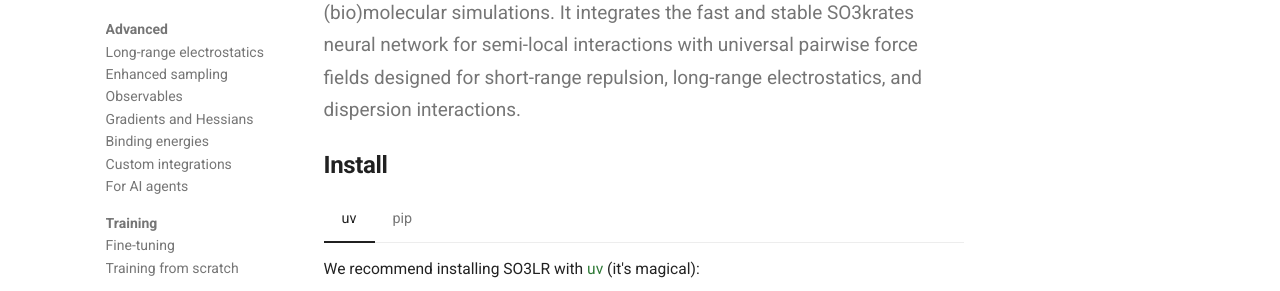
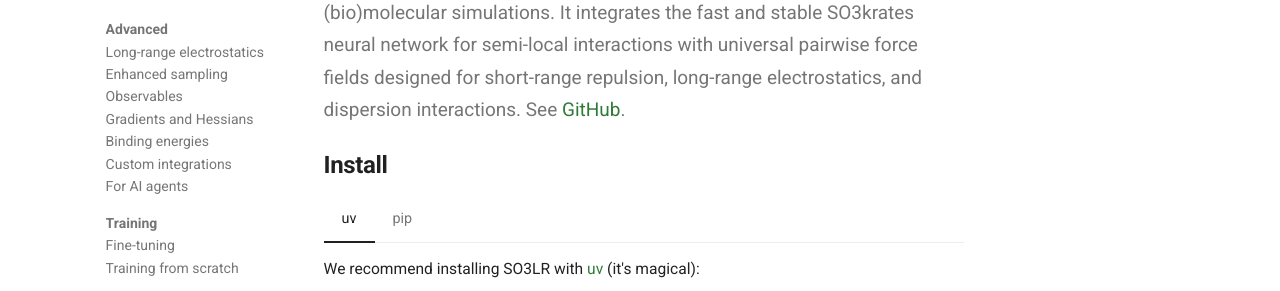
Before and after one commit to so3lr/so3lr.github.io, an MkDocs documentation site: the page built from docs/index.md, in a window 1280 px wide and 900 px high. Shown: the part 401-692 px from the top of the window. Built offline with MkDocs 1.6.1 and Material for MkDocs 9.7.7, drawn with Linux system fonts in a browser that asks for light colours; comment, search, counter and statistics services are not loaded; some of the changed text lies outside the part shown.

Commit message:
Home: link the code on GitHub from the first paragraph

```diff
--- a/docs/index.md
+++ b/docs/index.md
@@ -14,6 +14,7 @@ SO3LR - pronounced *Solar* - is a pretrained machine-learned force field for
 (bio)molecular simulations. It integrates the fast and stable SO3krates neural
 network for semi-local interactions with universal pairwise force fields designed
 for short-range repulsion, long-range electrostatics, and dispersion interactions.
+See [GitHub](https://github.com/general-molecular-simulations/so3lr).
 </p>
 
 ## Install
```
